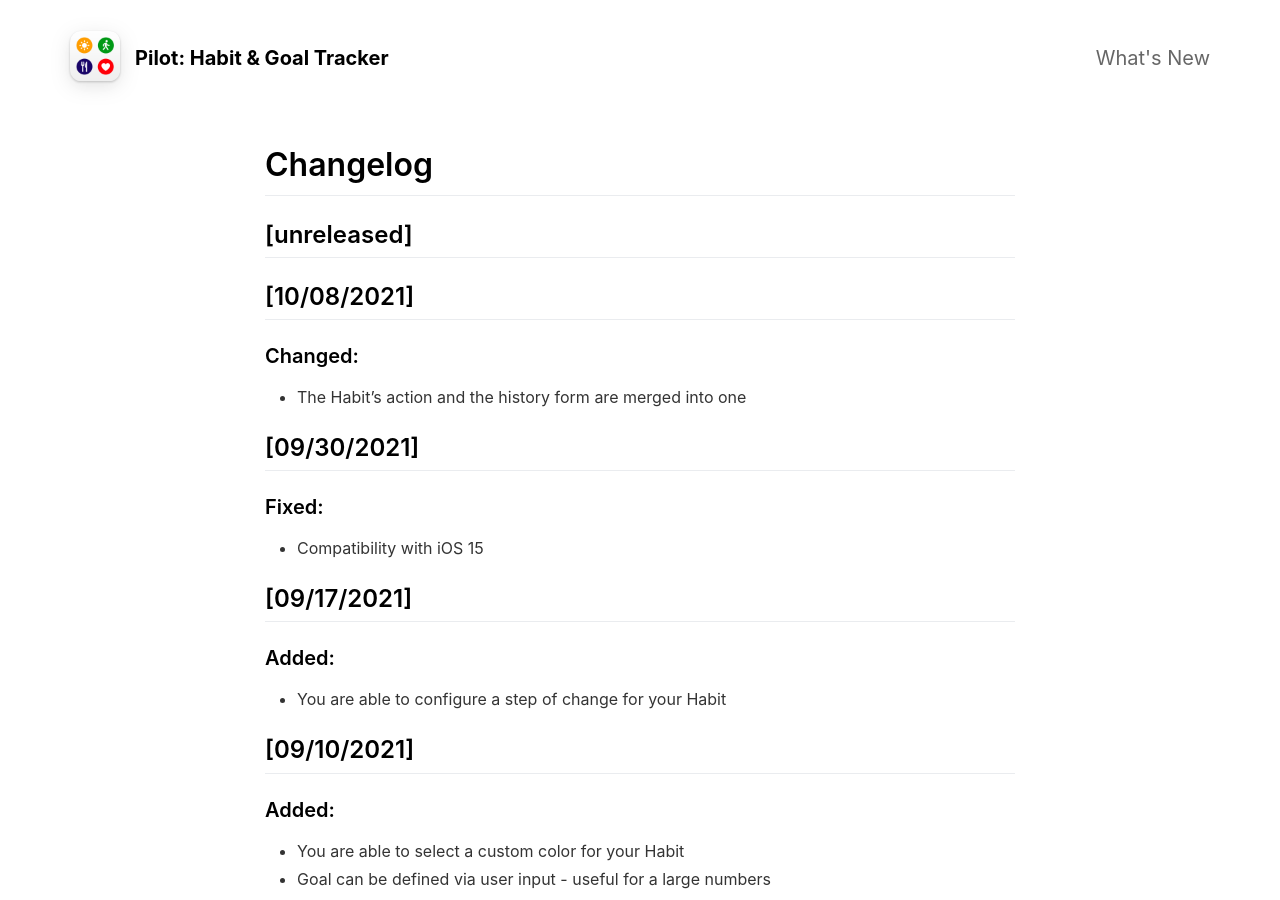
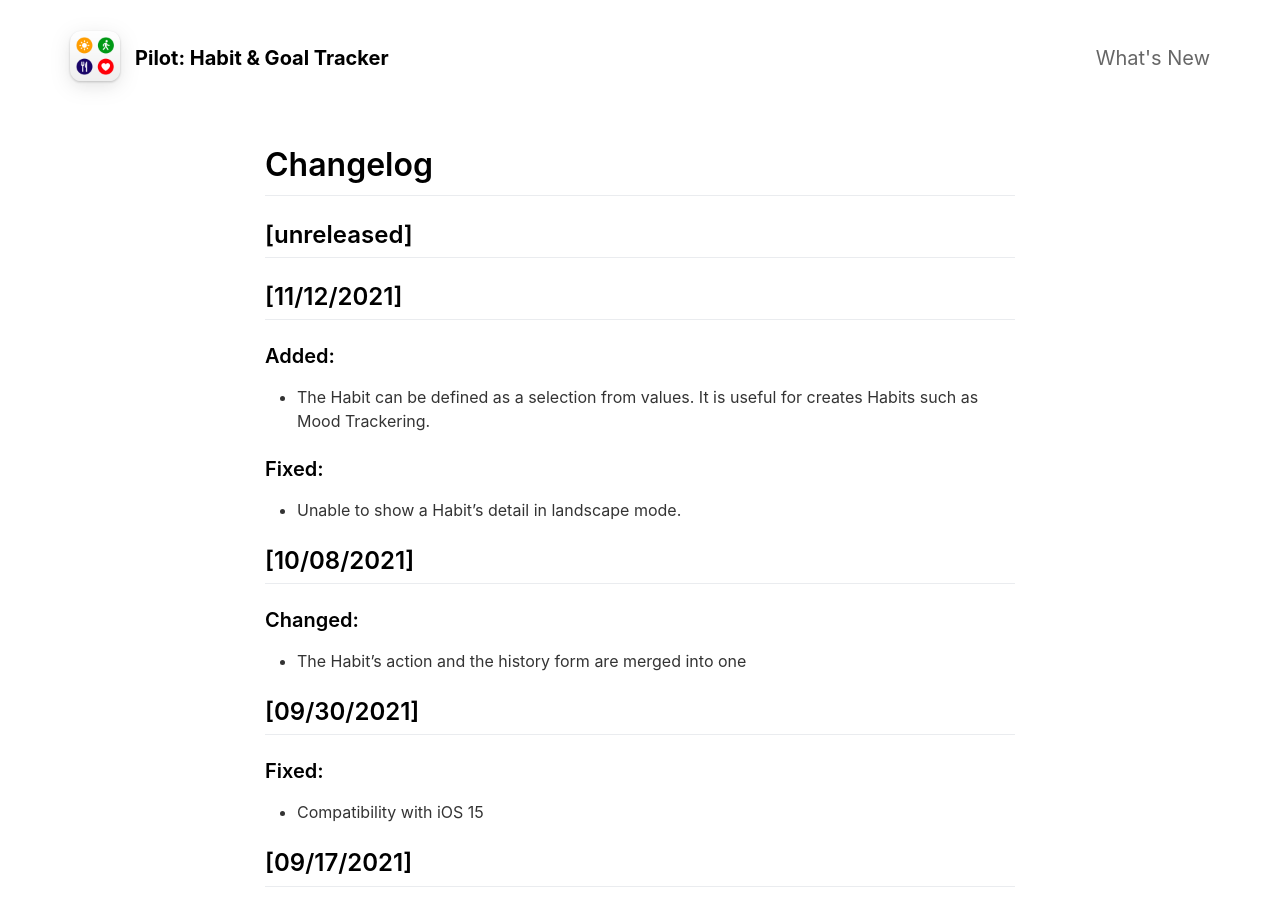
Before and after one commit to VolcanoUniversum/HabitPilot, a Jekyll site: the page built from _pages/changelog.md, in a window 1280 px wide and 900 px high. Built offline with Jekyll 4.4.1, drawn with Linux system fonts in a browser that asks for light colours; nearby versions of some CDN libraries.

Commit message:
Pushed the latest Web to GitHub pages [skip ci]

```diff
--- a/_config.yml
+++ b/_config.yml
@@ -40,6 +40,10 @@ features                                  :
   - title                                 : Synchronization
     description                           : All your Habits and progresses are seamlessly synchronize across your devices.
     fontawesome_icon_name                 : cloud
+
+  - title                                 : Customizable
+    description                           : You can create different types of Habits - track your sleeping, budget or mood.
+    fontawesome_icon_name                 : edit
 
   - title                                 : Free
     description                           : Unlimited access to all features without any payment.
--- a/_pages/changelog.md
+++ b/_pages/changelog.md
@@ -7,6 +7,14 @@ include_in_header: true
 # Changelog
 
 ## [unreleased]
+
+## [11/12/2021]
+
+### Added:
+- The Habit can be defined as a selection from values. It is useful for creates Habits such as Mood Trackering.
+
+### Fixed:
+- Unable to show a Habit's detail in landscape mode.
 
 ## [10/08/2021]
 
```
Also changed, not shown: assets/screenshot/yourscreenshot.png, 3 other files.
